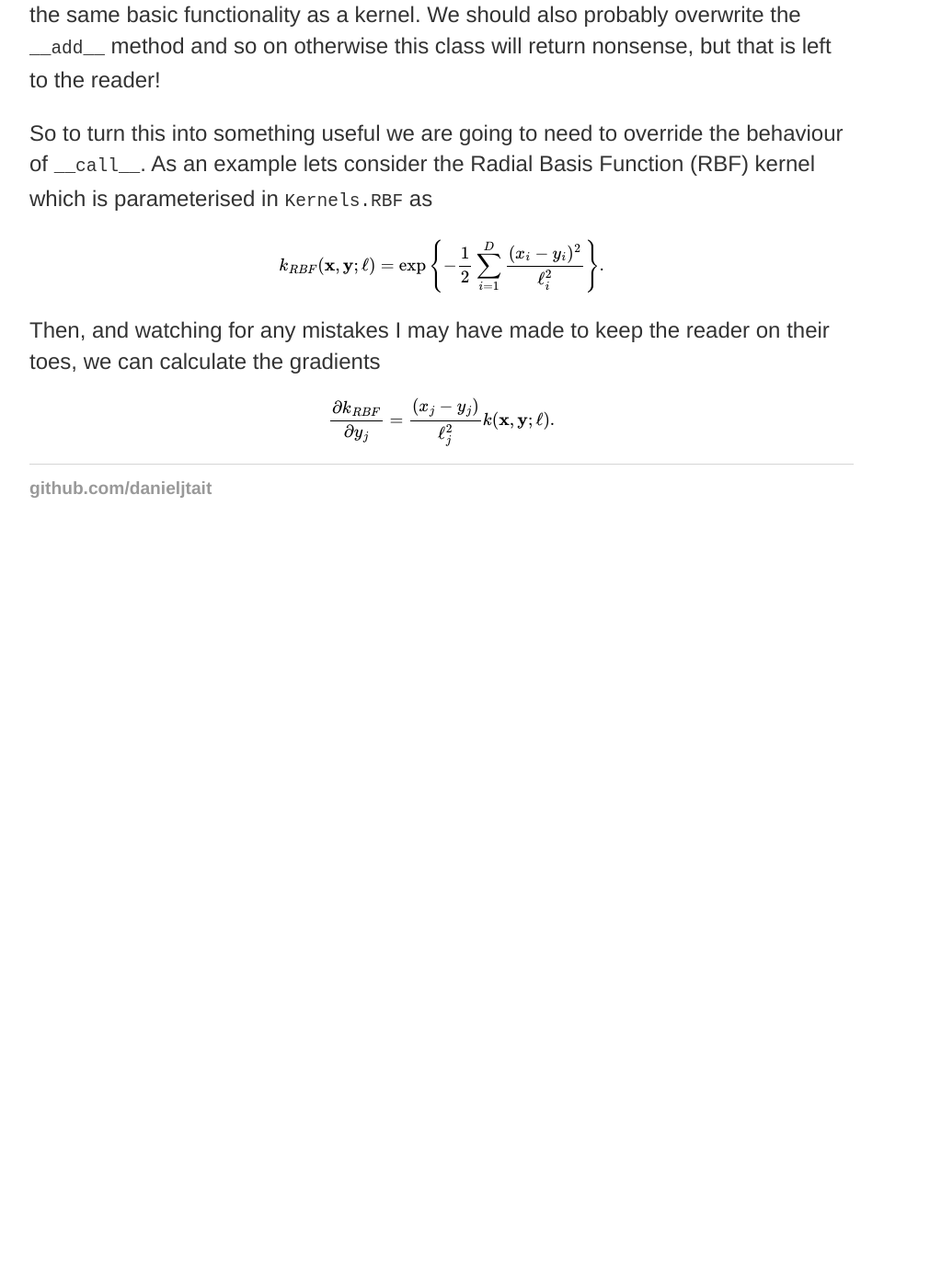
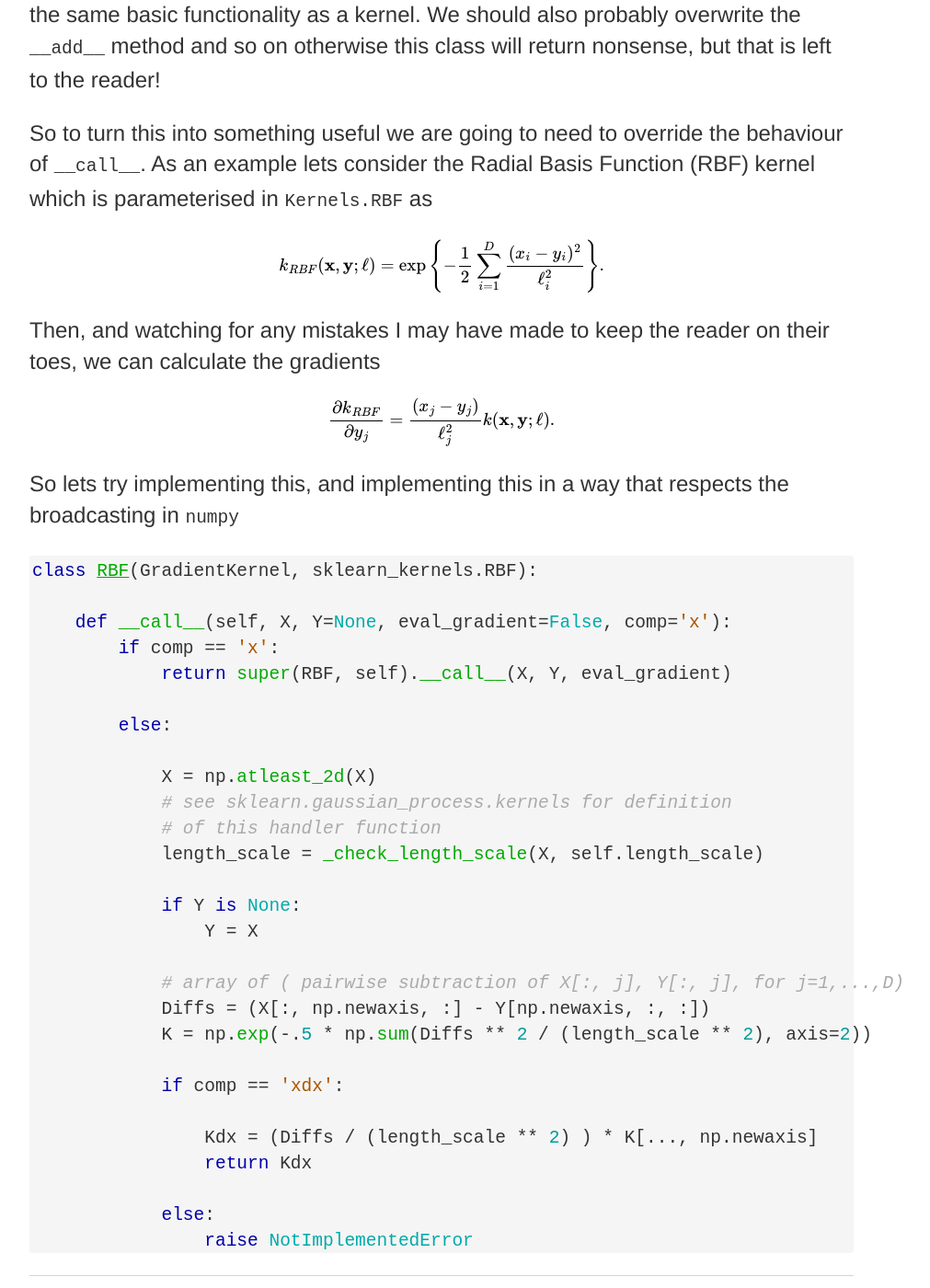
Before and after one commit to danieljtait/danieljtait.github.io, a Jekyll site: the page built from _posts/2018-07-11-pydygpsklearn.md, in a window 1280 px wide and 1400 px high, scrolled down 1943 px. Shown: the whole window at 92% size, without its empty margins (160-1171 px from the left). Built offline with Jekyll 4.4.1, drawn with Linux system fonts in a browser that asks for light colours; formulas are drawn with MathJax 3; before the commit the page ends 2548 px from its top, so only the background shows below that.

Commit message:
putting blog posts back

````diff
--- a/_posts/2018-07-11-pydygpsklearn.md
+++ b/_posts/2018-07-11-pydygpsklearn.md
@@ -54,3 +54,34 @@ $$
 \frac{\partial k_{RBF}}{\partial y_j} = \frac{(x_j - y_j)}{\ell_j^2} k(\mathbf{x}, \mathbf{y} ; \ell).
 \end{align}
 $$
+
+So lets try implementing this, and implementing this in a way that respects the broadcasting in `numpy`
+```python
+class RBF(GradientKernel, sklearn_kernels.RBF):
+
+    def __call__(self, X, Y=None, eval_gradient=False, comp='x'):
+        if comp == 'x':
+	    return super(RBF, self).__call__(X, Y, eval_gradient)
+
+        else:
+
+            X = np.atleast_2d(X)
+	    # see sklearn.gaussian_process.kernels for definition
+	    # of this handler function
+	    length_scale = _check_length_scale(X, self.length_scale)
+
+            if Y is None:
+	        Y = X
+
+            # array of ( pairwise subtraction of X[:, j], Y[:, j], for j=1,...,D)
+            Diffs = (X[:, np.newaxis, :] - Y[np.newaxis, :, :])
+	    K = np.exp(-.5 * np.sum(Diffs ** 2 / (length_scale ** 2), axis=2))
+
+	    if comp == 'xdx':
+
+                Kdx = (Diffs / (length_scale ** 2) ) * K[..., np.newaxis]
+		return Kdx
+
+            else:
+	        raise NotImplementedError
+```
````
